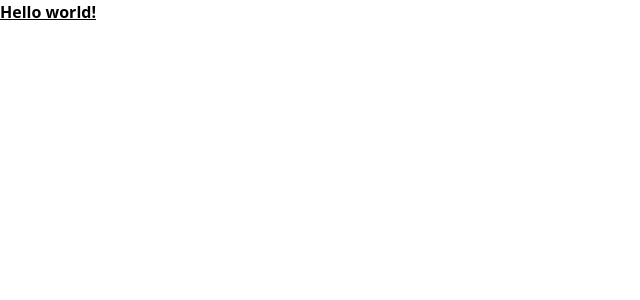
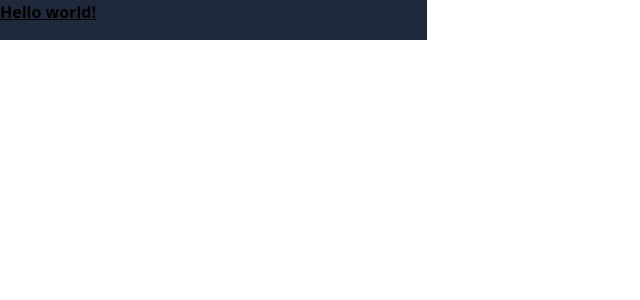
Before and after one commit to ulmosluis/miApp, a React (Vite) app: page / in a window 1280 px wide. Shown: the top 300 px of the page, without its empty margins (0-640 px from the left). Built offline with nearby package versions, Linux system fonts and the light colour scheme.

Commit message:
bg slate min h

```diff
--- a/src/App.jsx
+++ b/src/App.jsx
@@ -7,7 +7,7 @@ function App() {
 
   return (
     <>
-      <div>
+      <div className='bg-slate-800 w-2/6 h-10'>
    <h1 className='text-3x1 font-bold underline'>
     Hello world!
    </h1>
```
